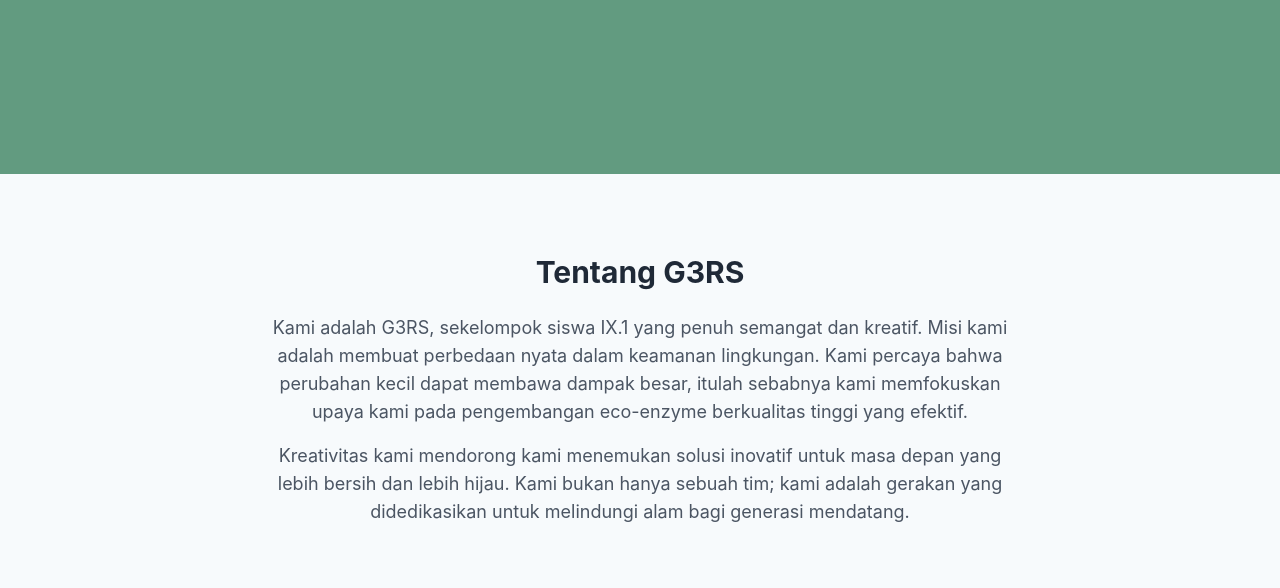
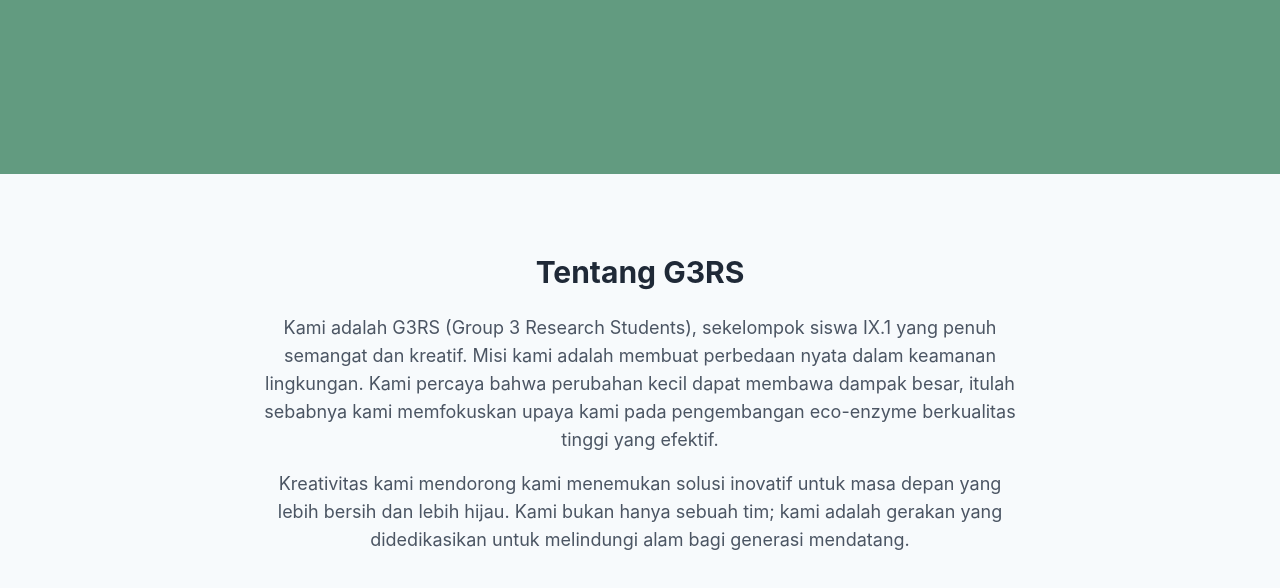
Before and after one commit to exvhoria/G3RS, a plain HTML site: page index.html in a window 1280 px wide. Shown: the part 506-1094 px from the top of the page. Drawn offline with nearby package versions, Linux system fonts and the light colour scheme; placeholder pictures from the web are drawn by us.

Commit message:
Update description of G3RS in index.html

```diff
--- a/index.html
+++ b/index.html
@@ -96,7 +96,7 @@
                 <h2 class="text-3xl font-bold text-gray-800 mb-6">Tentang G3RS</h2>
                 <div class="max-w-3xl mx-auto">
                     <p class="text-gray-600 text-lg mb-4">
-                        Kami adalah G3RS, sekelompok siswa IX.1 yang penuh semangat dan kreatif. Misi kami adalah membuat perbedaan nyata dalam keamanan lingkungan. Kami percaya bahwa perubahan kecil dapat membawa dampak besar, itulah sebabnya kami memfokuskan upaya kami pada pengembangan eco-enzyme berkualitas tinggi yang efektif.
+                        Kami adalah G3RS (Group 3 Research Students), sekelompok siswa IX.1 yang penuh semangat dan kreatif. Misi kami adalah membuat perbedaan nyata dalam keamanan lingkungan. Kami percaya bahwa perubahan kecil dapat membawa dampak besar, itulah sebabnya kami memfokuskan upaya kami pada pengembangan eco-enzyme berkualitas tinggi yang efektif.
                     </p>
                     <p class="text-gray-600 text-lg">
                         Kreativitas kami mendorong kami menemukan solusi inovatif untuk masa depan yang lebih bersih dan lebih hijau. Kami bukan hanya sebuah tim; kami adalah gerakan yang didedikasikan untuk melindungi alam bagi generasi mendatang.
```
